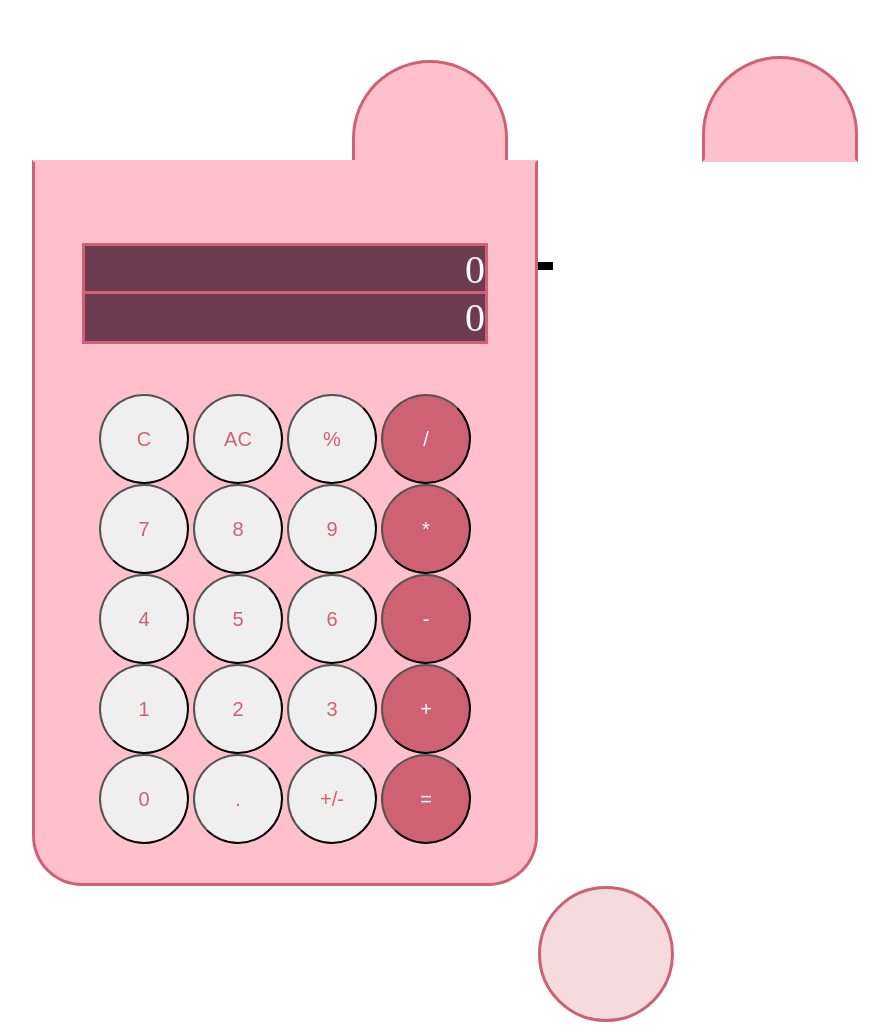
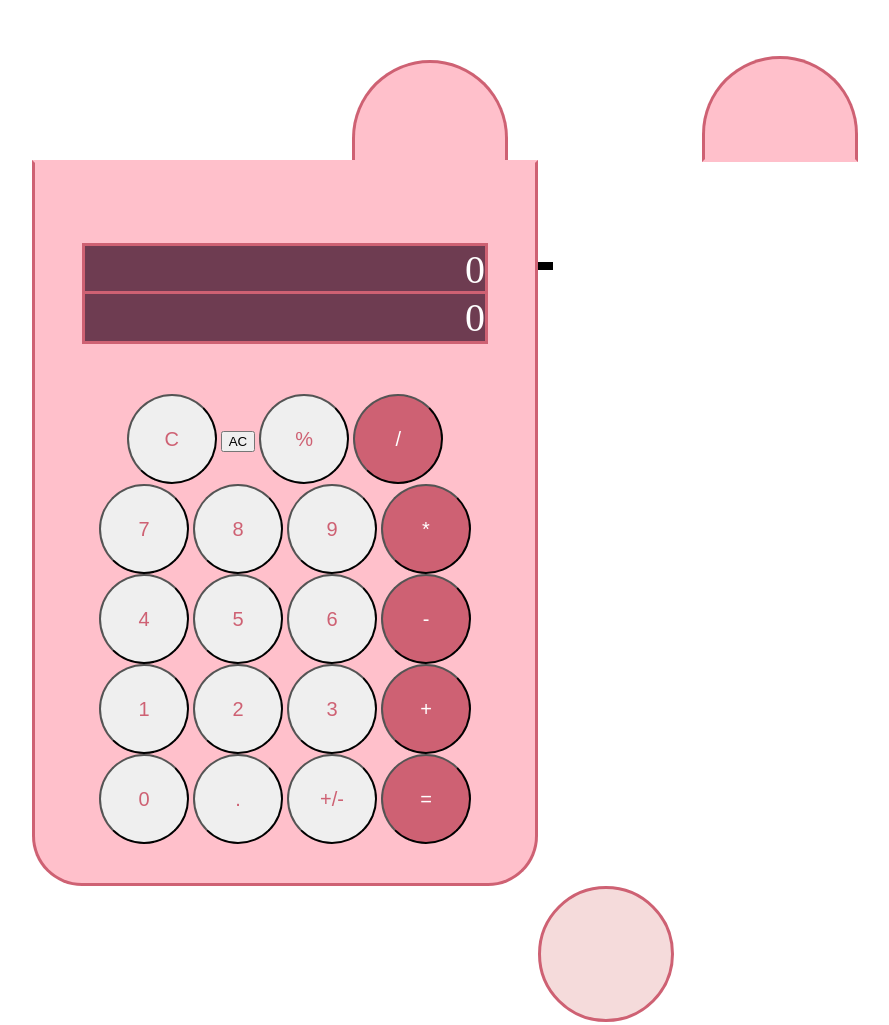
Before and after one commit to ashleyd3391/Project-Calculator, a plain HTML site: page index.html in a window 1280 px wide. Shown: the whole page, without its empty margins (355-1244 px from the left). Drawn offline with Linux system fonts and the light colour scheme.

Commit message:
Edited div

```diff
--- a/index.html
+++ b/index.html
@@ -29,7 +29,7 @@
                 <div class="calcButtons">
 
                     <button id="clear"                            >C</button>
-                    <button id="delete"     class="operatorButton">AC</button>
+                    <button id="delete"                           >AC</button>
                     <button id="percent"    class="operatorButton">%</button>
                     <button id="divide"     class="operatorButton">/</button>
 
```
